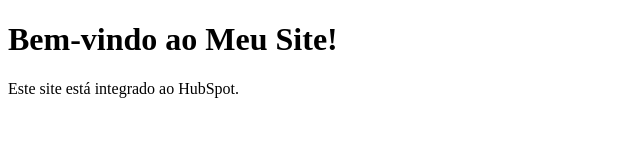
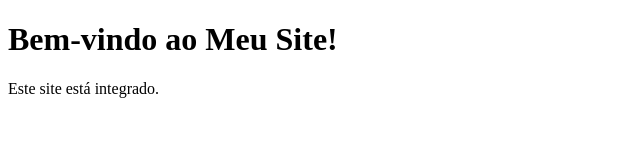
Before and after one commit to jvrajunior/webtest, a website: page index.html in a window 1280 px wide. Shown: the whole page, without its empty margins (0-640 px from the left). Drawn offline with Linux system fonts and the light colour scheme.

Commit message:
Update integration message in index.html

```diff
--- a/index.html
+++ b/index.html
@@ -7,7 +7,7 @@
 </head>
 <body>
   <h1>Bem-vindo ao Meu Site!</h1>
-  <p>Este site está integrado ao HubSpot.</p>
+  <p>Este site está integrado.</p>
 
   <!-- Start of HubSpot Embed Code -->
   <script type="text/javascript" id="hs-script-loader" async defer src="//js-na1.hs-scripts.com/50084433.js"></script>
```
